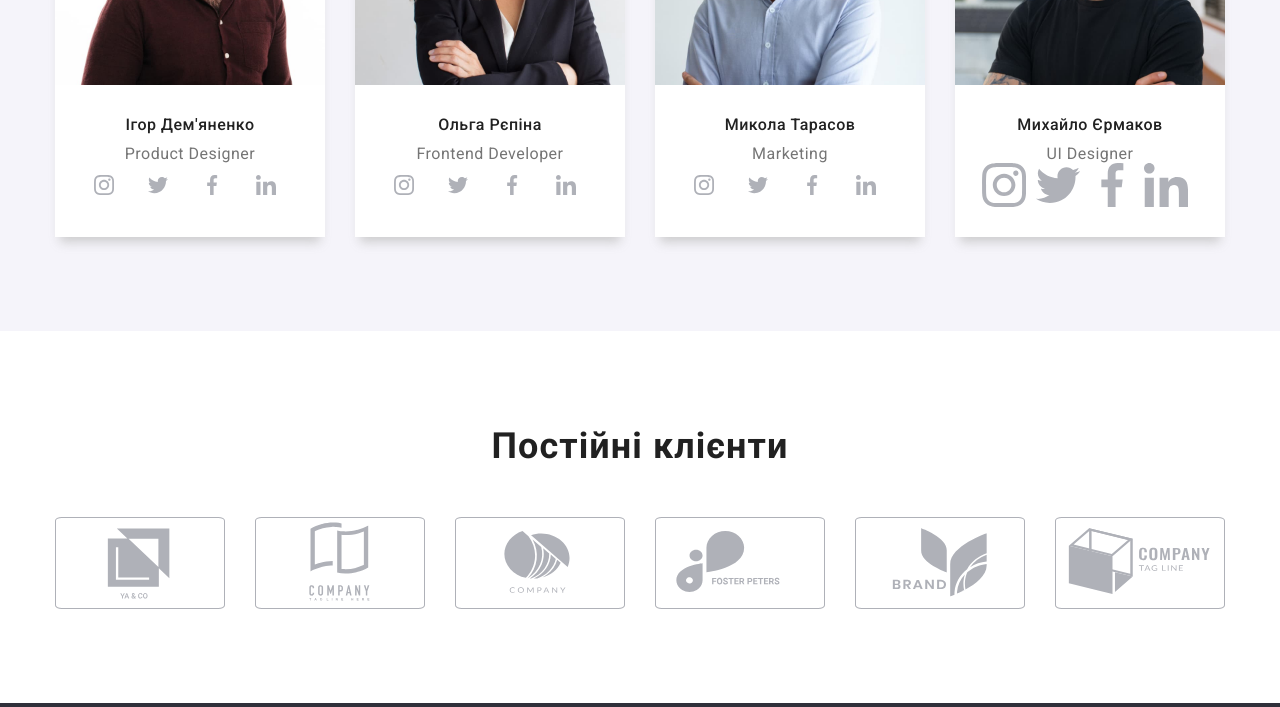
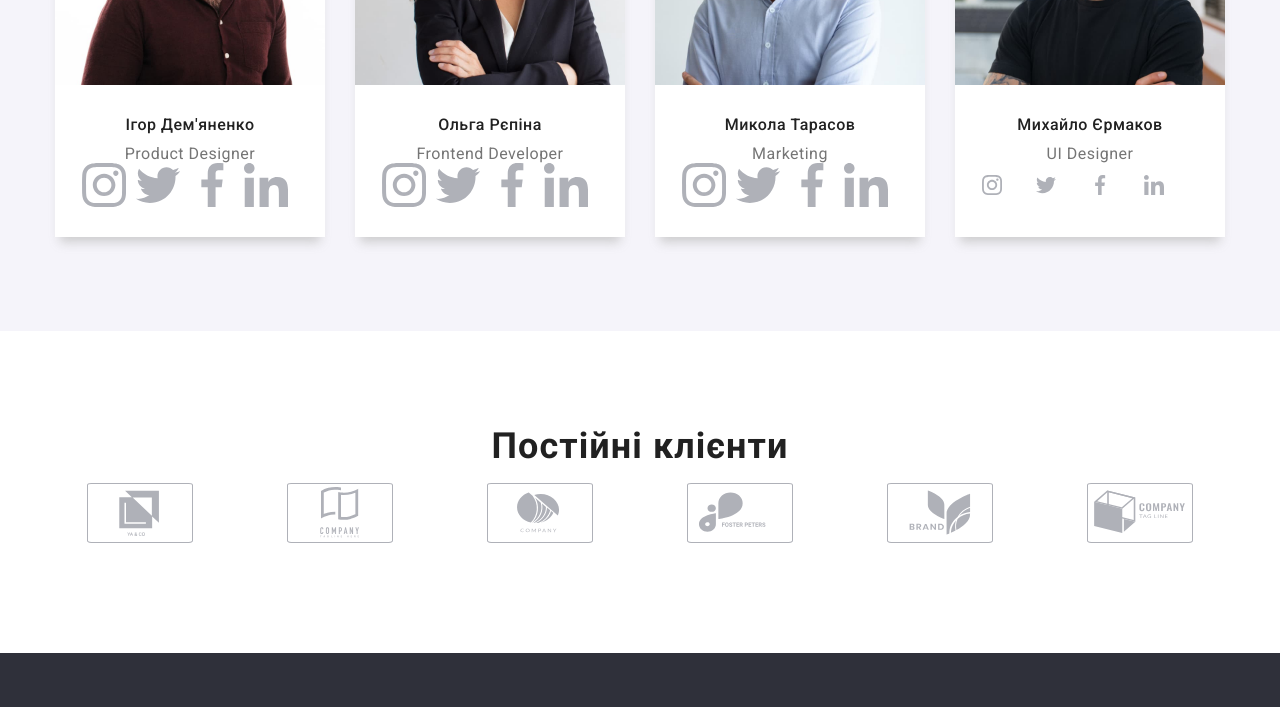
Before and after one commit to IvanSlivenko/goit-markup-hw-04, a plain HTML site: page index.html in a window 1280 px wide. Shown: the part 1950-2657 px from the top of the page. Drawn offline with nearby package versions, Linux system fonts and the light colour scheme.

Commit message:
etap-29-09-14-50

```diff
--- a/css/styles.css
+++ b/css/styles.css
@@ -716,7 +716,7 @@ flex-basis: calc((100% - 90px) / 4);
 
   display: flex;
   align-items: center;
-  justify-content: center;
+  justify-contenlink-icont: center;
   width: 44px;
   height: 44px;
   border-radius: 50%;
@@ -731,7 +731,7 @@ flex-basis: calc((100% - 90px) / 4);
   height: 44px;
   background-color: #2196F3;
   border-radius: 50%;
-  fill: #ffffff;
+  /* fill: #ffffff; */
 
 }
 .link-icon:hover .icon-size-cocialiteam{
@@ -747,7 +747,7 @@ flex-basis: calc((100% - 90px) / 4);
   height: 44px;
   background-color: #2196F3;
   border-radius: 50%;
-  fill: #ffffff;
+  /* fill: #ffffff; */
 
 }
 .link-icon:focus .icon-size-cocialiteam{
@@ -869,15 +869,20 @@ flex-basis: calc((100% - 90px) / 4);
 
 
 }
-.icon-size-cocialteam{
+.icon-size-cocialiteam{
   width: 20px;
   height: 20px;
   fill: #ffffff;
 
 
 }
+.section-client-box{
+padding-top: 94px;
+padding-bottom: 94px;
+
+}
 .client-box{
-  margin-top: 94px;
+  /* margin-top: 94px; */
 }
 .title-client{
   font-weight: 700;
@@ -893,8 +898,8 @@ flex-basis: calc((100% - 90px) / 4);
   list-style: none;
   align-items: center;
   justify-content: center;
-  margin-top: 50px;
-  margin-bottom: 94px;
+  /* margin-top: 50px; */
+  /* margin-bottom: 94px; */
 
 }
 .list-item-client{
@@ -920,8 +925,8 @@ flex-basis: calc((100% - 90px) / 4);
 }
 .client-box-cvg{
 
-  width: 170px;
-  height: 92px;
+  width: 106px;
+  height: 60px;
   border: 1px solid  #AFB1B8;
   border-radius: 4%;
   fill: #AFB1B8;
--- a/index.html
+++ b/index.html
@@ -377,7 +377,7 @@
 
         </section>
 
-        <section>
+        <section class="section-client-box">
           <div class="container client-box">
             <h3 class="title-client">Постійні клієнти</h3>
             <ul class="list-client">
```
